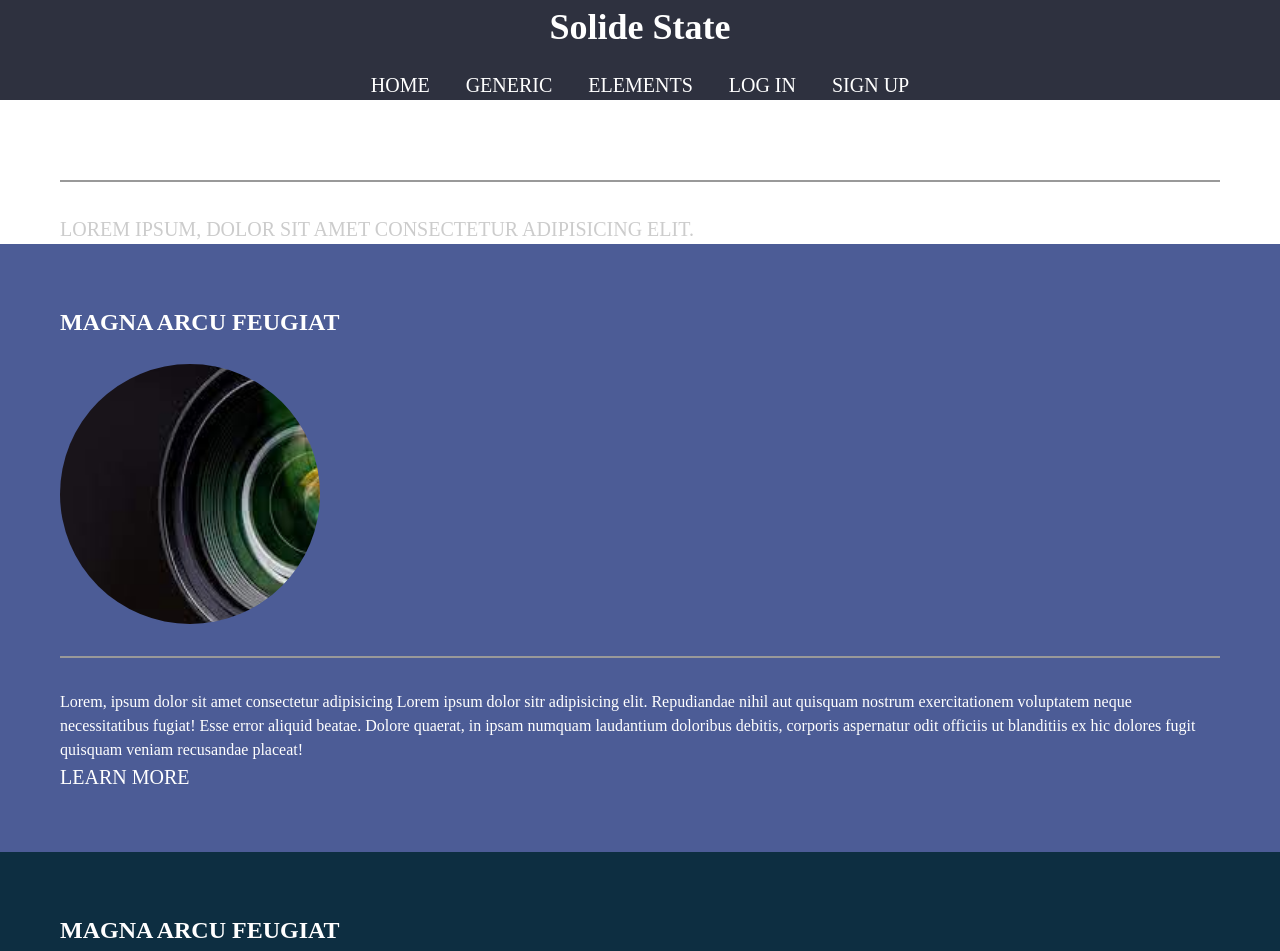
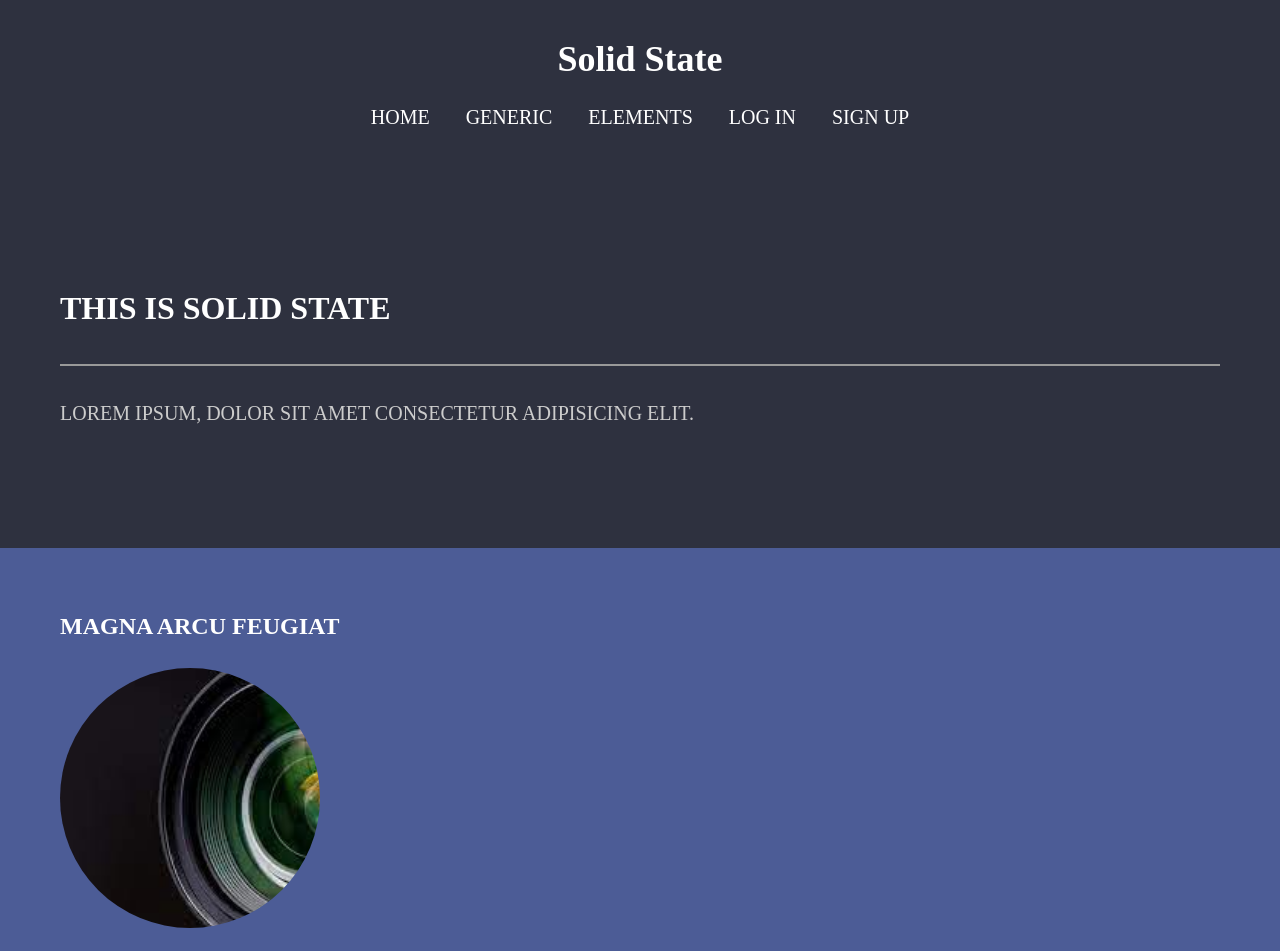
Before and after one commit to s1428/Box-assignment-4, a plain HTML site: page index.html in a window 1280 px wide. Shown: the top 951 px of the page. Drawn offline with Linux system fonts and the light colour scheme.

Commit message:
Issues fixed

```diff
--- a/index.html
+++ b/index.html
@@ -9,7 +9,7 @@
 </head>
 <body>
     <header class="header">
-        <h1>Solide State</h1>
+        <h1>Solid State</h1>
         <nav>
             <a href="">Home</a>
             <a href="">Generic</a>
@@ -38,7 +38,8 @@
                 <p class="article-text">Lorem, ipsum dolor sit amet consectetur adipisicing Lorem ipsum dolor sitr adipisicing elit.
                     Repudiandae nihil aut quisquam nostrum exercitationem voluptatem neque necessitatibus fugiat! Esse error aliquid beatae.
                     Dolore quaerat, in ipsam numquam laudantium doloribus debitis,
-                       corporis aspernatur odit officiis ut blanditiis ex hic dolores fugit quisquam veniam recusandae placeat!</p>
+                    corporis aspernatur odit officiis ut blanditiis ex hic dolores fugit quisquam veniam recusandae placeat!
+                </p>
                 <a class="article-link" href="">Learn More</a>
             </article>
         </section>
@@ -78,10 +79,11 @@
         </section>
     </main>
     <footer class="footer">
-            <div class="container"></div>
+        <div class="container">
             <small>
               &copy: Untitled Inc. All Rights Reserved.
             </small>
+        </div>
     </footer>
 </body>
 </html>
--- a/style.css
+++ b/style.css
@@ -46,7 +46,7 @@ h1 {
 .header {
     background-color: #2E313F;
     text-align: center;
-    padding: 32p;
+    padding: 32px 0;
 }
 
 .header a {
@@ -59,7 +59,7 @@ h1 {
 
 /* Hero Styles */
 
-.Hero {
+.hero {
   background-color: #2E313F;
   text-align: left;
   padding: 120px 0;
```
Lines whose indentation alone changed are shown as unchanged.
